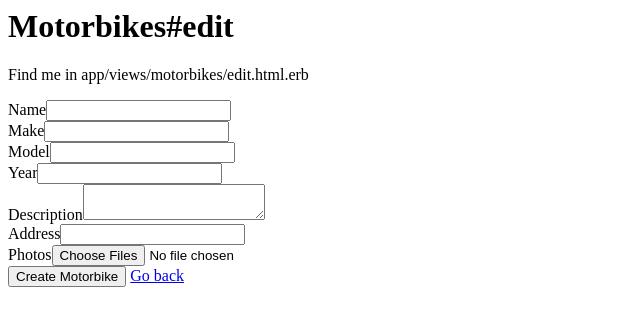
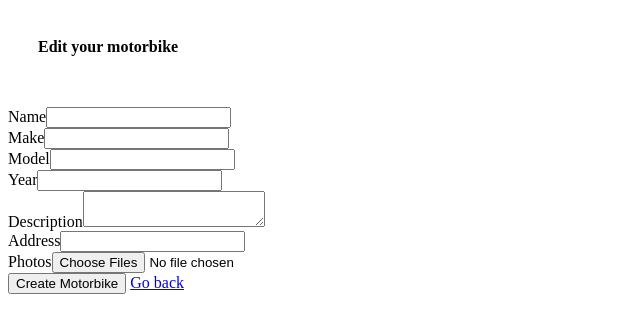
Before and after one commit to bfalt/mobike, a Rails app: template app/views/motorbikes/edit.html.erb in a window 1280 px wide. Shown: the top 333 px of the page, without its empty margins (0-640 px from the left). Run offline with Rails 7, Linux system fonts and the light colour scheme; the template is opened without the code that fills it, so the values that code supplies are empty; some libraries are stand-ins or nearby versions.

Commit message:
delete branch

```diff
--- a/app/views/motorbikes/edit.html.erb
+++ b/app/views/motorbikes/edit.html.erb
@@ -1,4 +1,3 @@
-<h1>Motorbikes#edit</h1>
-<p>Find me in app/views/motorbikes/edit.html.erb</p>
+<h4 style="padding: 30px;">Edit your motorbike</h4>
 
 <%= render 'form', motorbike: @motorbike  %>
```
